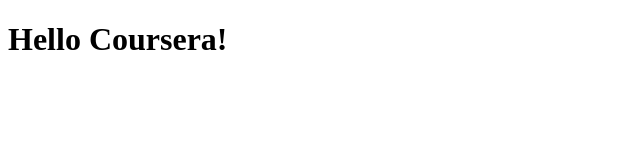
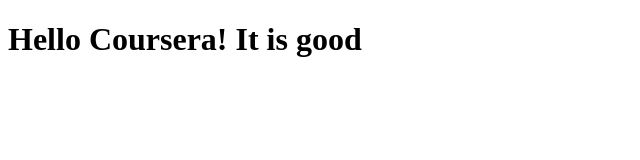
Before and after one commit to katarinko/coursera-test, a plain HTML site: page site/index.html in a window 1280 px wide. Shown: the whole page, without its empty margins (0-640 px from the left). Drawn offline with Linux system fonts and the light colour scheme.

Commit message:
New addition.

```diff
--- a/site/index.html
+++ b/site/index.html
@@ -4,6 +4,6 @@
 	<title>Hello Coursera!</title>
 </head>
 <body>
-<h1>Hello Coursera!</h1>
+<h1>Hello Coursera! It is good</h1>
 </body>
 </html>
```
